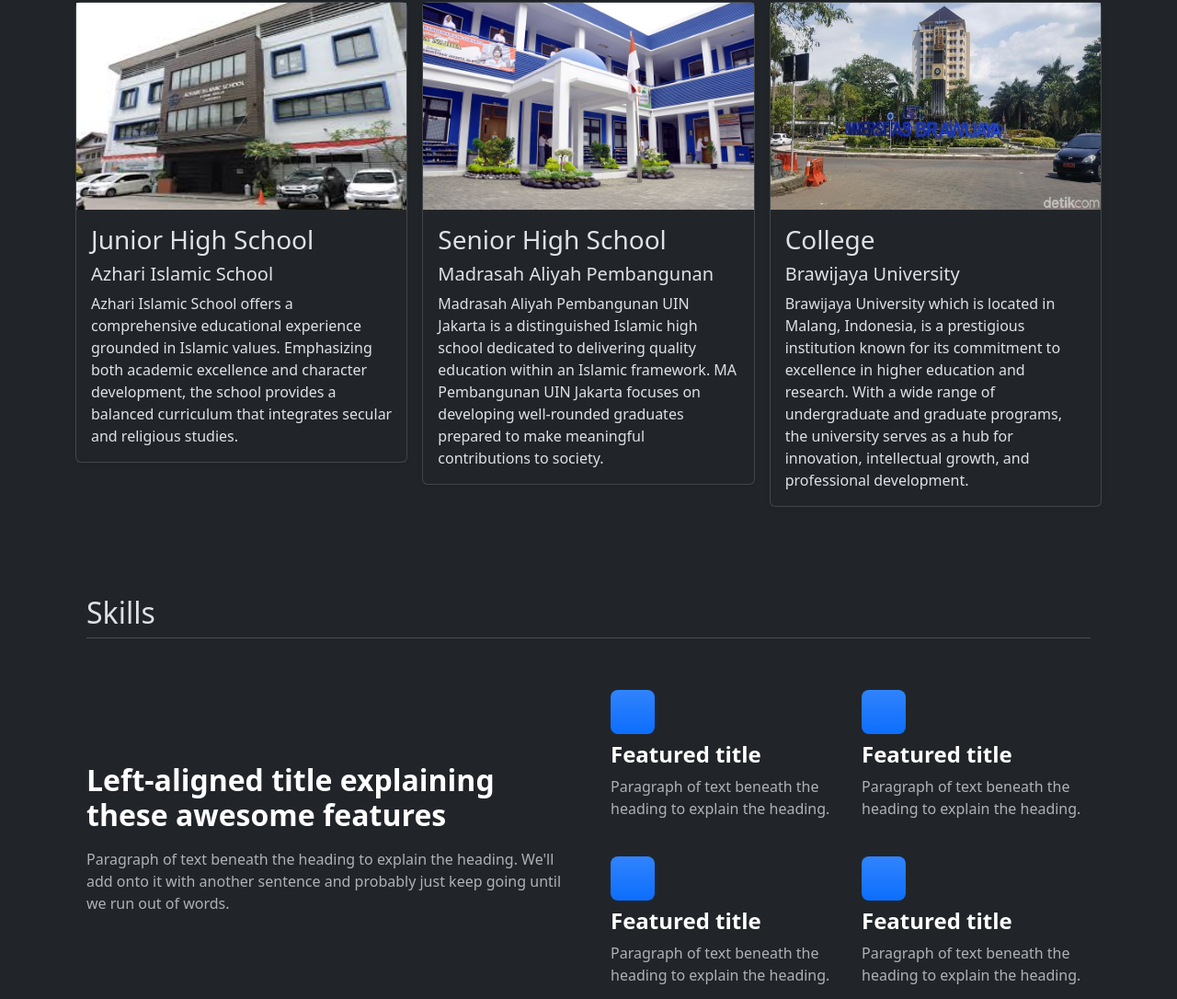
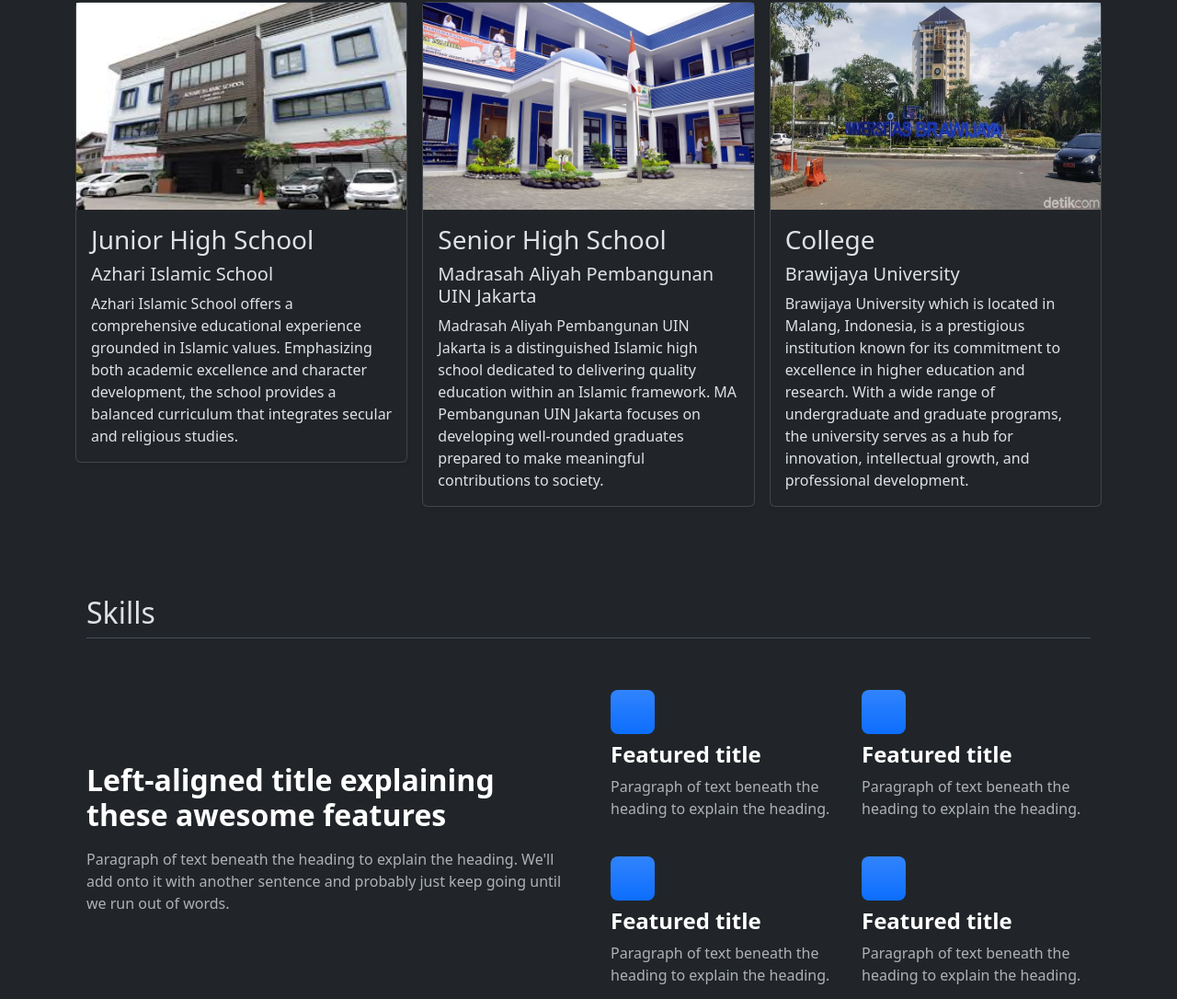
Before and after one commit to nasywarc/web-dev-v2, a plain HTML site: page code_playground/website_1/index.html in a window 1280 px wide. Shown: the part 711-1797 px from the top of the page at 92% size. Drawn offline with nearby package versions, Linux system fonts and the light colour scheme.

Commit message:
update the senior high school name

```diff
--- a/code_playground/website_1/index.html
+++ b/code_playground/website_1/index.html
@@ -115,7 +115,7 @@
               />
               <div class="card-body">
                 <h3>Senior High School</h3>
-                <h5>Madrasah Aliyah Pembangunan</h5>
+                <h5>Madrasah Aliyah Pembangunan UIN Jakarta</h5>
                 <p class="card-text">
                   Madrasah Aliyah Pembangunan UIN Jakarta is a distinguished
                   Islamic high school dedicated to delivering quality education
```
